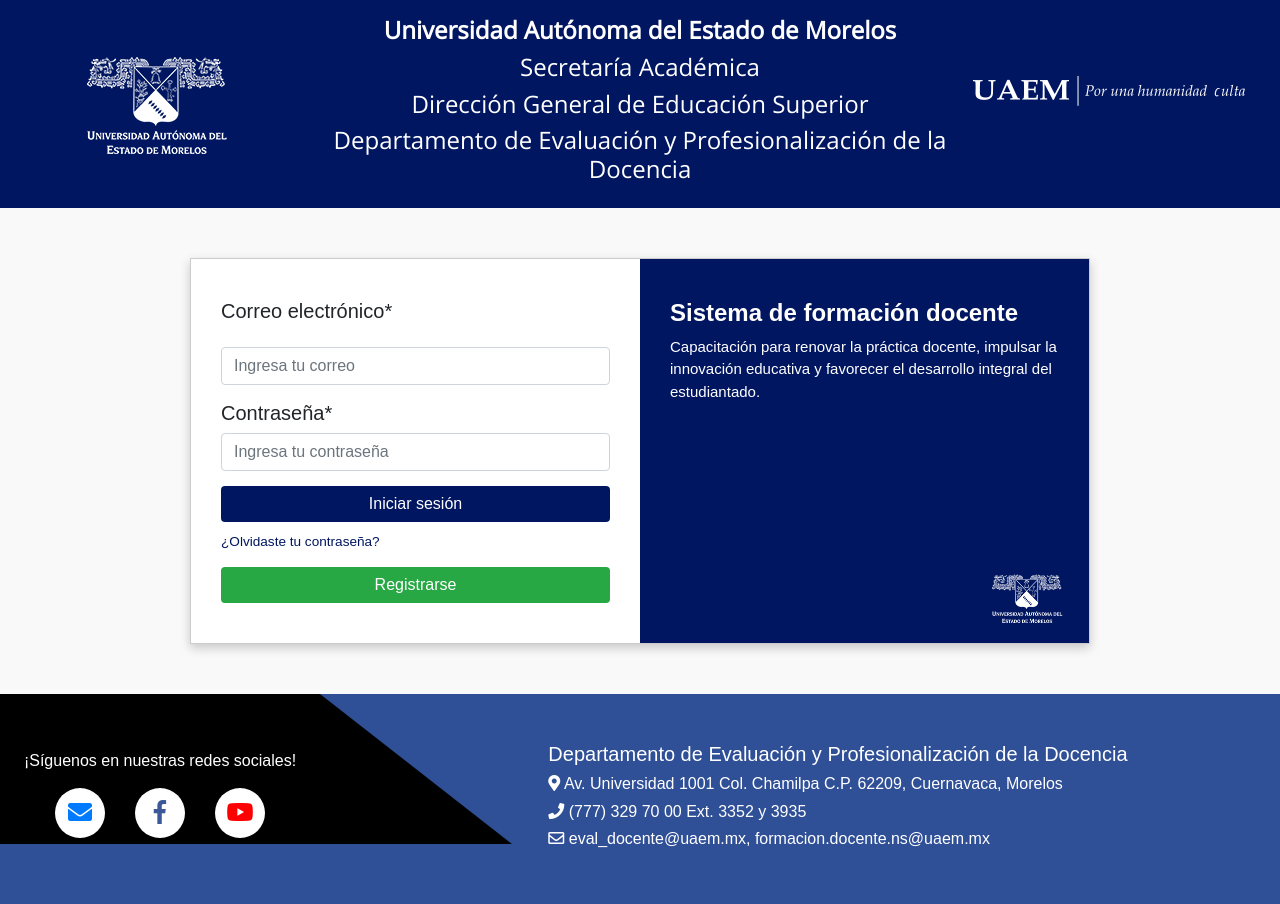
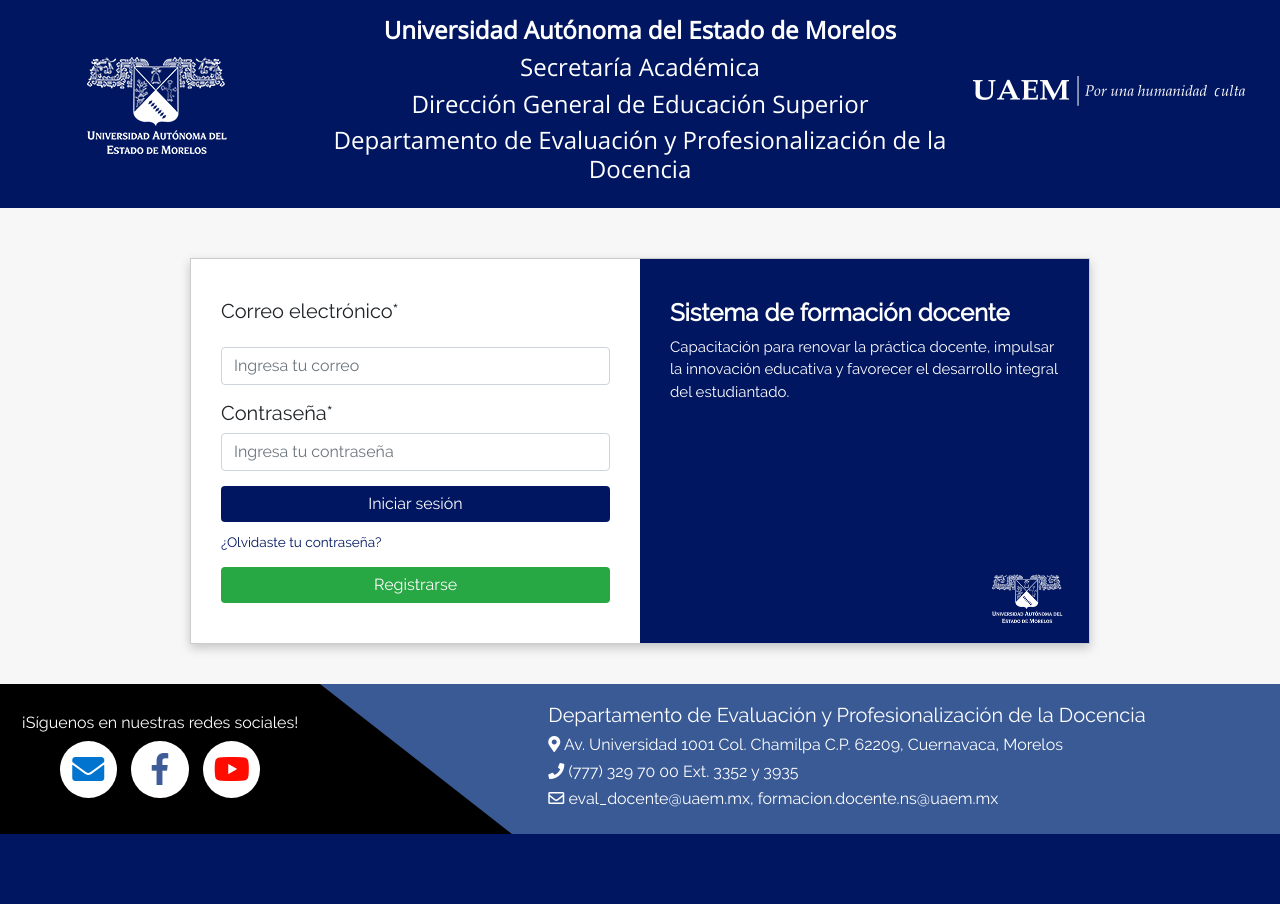
Before and after one commit to Oscarinho10/Formacion-Docente, a PHP site: page / in a window 1280 px wide. After the commit the page ends 834 px from the top, so only its background shows below. Run offline with PHP 8.4, Linux system fonts and the light colour scheme; some libraries are stand-ins or nearby versions.

Commit message:
cuarto commit gio

```diff
--- a/css/estilo.css
+++ b/css/estilo.css
@@ -1,11 +1,23 @@
+html {
+    position: relative;
+    min-height: 100%;
+}
+
 body {
-    margin: 0;
-    font-family: Arial, sans-serif;
-    background: #f9f9f9;
+    font-family:'Raleway',sans-serif;
+    background-color: #d3d3d329;
+    margin-bottom: 190px;
 }
 
 .titulo {
-    font-family: 'Open Sans', 'Raleway', sans-serif;
+    /*background: -moz-linear-gradient(0deg, #7ec1c8 0%, #169fac 15%, #00898c 30%, #005f70 65%, #005f70 100%); /* ff3.6+ */
+     /*background: -webkit-gradient(linear, left top, right top, color-stop(0%, #7ec1c8), color-stop(15%, #169fac), color-stop(30%, #00898c), color-stop(65%, #005f70), color-stop(100%, #005f70)); /* safari4+,chrome */
+     /*background: -webkit-linear-gradient(0deg, #7ec1c8 0%, #169fac 15%, #00898c 30%, #005f70 65%, #005f70 100%); /* safari5.1+,chrome10+ */
+     /*background: -o-linear-gradient(0deg, #7ec1c8 0%, #169fac 15%, #00898c 30%, #005f70 65%, #005f70 100%); /* opera 11.10+ */
+     /*background: -ms-linear-gradient(0deg, #7ec1c8 0%, #169fac 15%, #00898c 30%, #005f70 65%, #005f70 100%); /* ie10+ */
+     /*background: linear-gradient(90deg, #7ec1c8 0%, #169fac 15%, #00898c 30%, #005f70 65%, #005f70 100%); /* w3c */
+    /*filter: progid:DXImageTransform.Microsoft.gradient( startColorstr='#7ec1c8', endColorstr='#005f70',GradientType=1 ); /* ie6-9 */
+    font-family: 'Open Sans','Raleway',sans-serif;
     background-color: #001660;
 }
 
@@ -18,22 +30,58 @@ body {
 }
 
 .menu-borde {
-    background: linear-gradient(to right,
-            rgba(42, 155, 161, 1) 0%,
-            rgba(10, 65, 152, 100) 100%) left bottom transparent no-repeat;
-    background-size: 100% 3px;
+    /*padding-bottom: 2px;*/
+    background:
+        linear-gradient(
+        to right,
+          rgba(42,155,161,1) 0%,
+          rgba(10,65,152,100) 100%
+        )
+        left
+        bottom
+        transparent
+        no-repeat;
+      background-size: 100% 3px ;
 }
 
-.texto-mayus {
-    text-transform: uppercase;
+/* Evita que el contenido se salga del submenu */
+.salto-linea {
+    white-space: unset;
+}
+
+/* Elimina el color del fondo */
+.sin-bgcolor {
+    background-color: unset;
 }
 
 .letra-negro {
     color: black;
 }
 
-.sin-bgcolor {
-    background-color: unset;
+#miFooter {
+    height: 150px;
+    position: absolute;
+    bottom: 0;
+    width: 100%;
+}
+
+.fondo-footer-escritorio {
+    background-color: #3a5a96;
+    position: absolute;
+    z-index: -1;
+    background-image: imagenes/logos
+}
+
+.fondo-figura {
+    fill: black;
+}
+
+.fondo-footer-movil {
+    background-color: #003b6a;
+}
+
+.fondo-footer-movil2 {
+    background-color: black;
 }
 
 .sombra {
@@ -41,79 +89,181 @@ body {
 }
 
 .sombra:hover {
-    -webkit-box-shadow: 0px 0px 20px 0px rgba(0, 0, 0, 0.6);
-    -moz-box-shadow: 0px 0px 20px 0px rgba(0, 0, 0, 0.6);
-    box-shadow: 0px 0px 20px 0px rgba(0, 0, 0, 0.6);
+    -webkit-box-shadow: 0px 0px 20px 0px rgba(0,0,0,0.6);
+    -moz-box-shadow: 0px 0px 20px 0px rgba(0,0,0,0.6);
+    box-shadow: 0px 0px 20px 0px rgba(0,0,0,0.6);
 }
 
-/* Colores de fondo */
-.fondo-footer-escritorio {
-  position: absolute;
-  top: 0;
-  left: 0;
-  z-index: 0;
+.texto-mayus {
+    text-transform: uppercase;
 }
 
-.fondo-figura {
-  fill: #000; /* negro a la izquierda */
+/* Envoltura */
+.icon-button {
+    background-color: white;
+    border-radius: 3.6rem;
+    cursor: pointer;
+    display: inline-block;
+    font-size: 2.0rem;
+    height: 3.6rem;
+    line-height: 3.6rem;
+    margin: 0 5px;
+    position: relative;
+    text-align: center;
+    -webkit-user-select: none;
+       -moz-user-select: none;
+        -ms-user-select: none;
+            user-select: none;
+    width: 3.6rem;
+    text-decoration: none !important;
 }
 
-/* Fondo azul para info de contacto */
-#miFooter {
-  position: relative;
-  background-color: #2f4f96; /* Azul UAEM */
-  color: white;
-  overflow: hidden;
-  padding-top: 3rem;
-  padding-bottom: 3rem;
+/* Circulo */
+.icon-button span {
+    border-radius: 0;
+    display: block;
+    height: 0;
+    left: 50%;
+    margin: 0;
+    position: absolute;
+    top: 50%;
+    -webkit-transition: all 0.3s;
+       -moz-transition: all 0.3s;
+         -o-transition: all 0.3s;
+            transition: all 0.3s;
+    width: 0;
 }
 
-/* Íconos redondos */
-.icon-button {
-  display: inline-block;
-  margin: 10px;
-  width: 50px;
-  height: 50px;
-  line-height: 50px;
-  border-radius: 50%;
-  background-color: white;
-  text-align: center;
-  font-size: 24px;
-  transition: all 0.3s ease;
-  color: black;
+.icon-button:hover span {
+    width: 3.6rem;
+    height: 3.6rem;
+    border-radius: 3.6rem;
+    margin: -1.8rem;
 }
 
-.icon-button:hover {
-  transform: scale(1.1);
+/* Iconos */
+.icon-button i {
+    background: none;
+    color: white;
+    height: 3.6rem;
+    left: 0;
+    line-height: 3.6rem;
+    position: absolute;
+    top: 0;
+    -webkit-transition: all 0.3s;
+       -moz-transition: all 0.3s;
+         -o-transition: all 0.3s;
+            transition: all 0.3s;
+    width: 3.6rem;
+    z-index: 10;
 }
 
-/* Colores personalizados para redes */
-.rs-correo i { color: #007bff; }
-.rs-facebook i { color: #3b5998; }
-.rs-youtube i { color: red; }
-
-/* Centrado vertical */
-.flex-center {
-  display: flex;
-  justify-content: center;
-  gap: 10px;
+.rs-correo span {
+    background-color: #0074cf;
 }
 
-/* Responsive ajustes */
-@media (max-width: 768px) {
-  .fondo-footer-escritorio {
-    display: none !important;
-  }
+.rs-facebook span {
+    background-color: #3f5c99;
+}
 
-  .fondo-footer-movil,
-  .fondo-footer-movil2 {
-    background-color: #2f4f96;
-    text-align: center;
-  }
+.rs-youtube span {
+    background-color: #ff0b00;
+}
 
-  .icon-button {
-    margin: 10px 5px;
-  }
+.icon-button .fa-envelope {
+    color: #0074cf;
+}
+
+.icon-button .fa-facebook-f {
+    color: #3f5c99;
+}
+
+.icon-button .fa-youtube {
+    color: #ff0b00;
+}
+
+.icon-button:hover .fa-envelope,
+.icon-button:hover .fa-facebook-f,
+.icon-button:hover .fa-youtube {
+    color: white;
+}
+
+/* MediaQuery para dispositivos de alta resolucion (resolucion > 768px) */
+@media only screen and (min-width: 768px) {
+    .fondo-alumnos {
+        background: url("../imagenes/fondos/estudiantes.jpg") no-repeat center center fixed;
+        background-size: cover;
+    }
+
+    .fondo-docentes {
+        background: url("../imagenes/fondos/docente.jpg") no-repeat center center fixed;
+        background-size: cover;
+    }
+
+    .fondo-workspace {
+        background: url("../imagenes/fondos/workspace.jpg") no-repeat center center fixed;
+        background-size: cover;
+    }
+
+    .fondo-presencial {
+        background: url("../imagenes/fondos/instrumento.jpg") no-repeat center center fixed;
+        background-size: cover;
+    }
+
+    /* Submenu de formacion mas ancho para que quepan ambas columnas en dispositivos con alta resolucion */
+    #submenufor {
+        width: 620px;
+        left: -35vh;
+    }
+
+    /* Submenu */
+    .dropdown-menu {
+        box-shadow: 3px 3px 5px 0px rgba(0,0,0,0.6);
+        opacity: 0;
+        display: unset;
+        visibility: hidden;
+        transition: visibility 0s, opacity 0.2s linear;
+        top: 42px;
+    }
+
+    .submenu > a:hover {
+        background-color:#acd0fc4a;
+    }
+
+    /* Muestra el submenu cuando se pasa el cursor encima de un elemento del menu */
+    .dropdown:hover > .dropdown-menu {
+        visibility: visible;
+        opacity: 1;
+    }
+
+    /* Sin esto cuando se da clic se muestra permanentemente */
+    .dropdown > .dropdown-toggle:active {
+        /*pointer-events: none;*/
+    }
+}
+
+/* MediaQuery para corregir submenu formacion */
+@media only screen and (min-width: 768px) and (max-width: 883px) {
+    /* Submenu */
+    .dropdown-menu {
+        top: 70px;
+    }
+}
+
+/* MediaQuery para corregir submenu formacion */
+@media only screen and (min-width: 840px) {
+    #submenufor {
+        width: 620px;
+        left: -20vh;
+    }
+}
+
+/* MediaQuery para corregir submenu formacion */
+@media only screen and (min-width: 960px) {
+    #submenufor {
+        width: 620px;
+        left: unset;
+    }
 }
 
 /* .sidebar {
```
